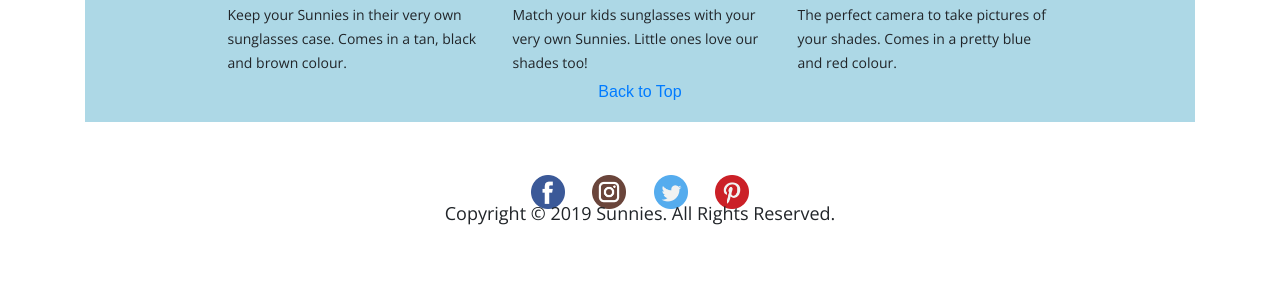
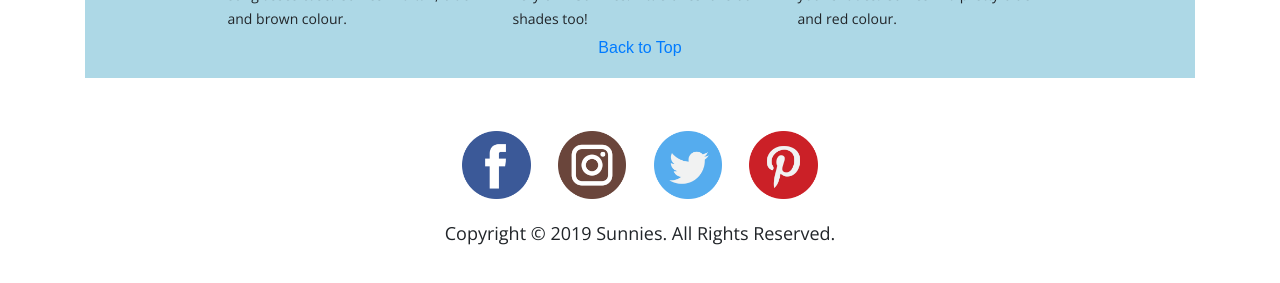
Before and after one commit to hillary25/ProductPromo, a website: page views/index.html in a window 1280 px wide. Shown: the part 2126-2409 px from the top of the page. Drawn offline with nearby package versions, Linux system fonts and the light colour scheme; files that its build step writes are made by us from their sources; files whose address does not match are found by name.

Commit message:
Update css

```diff
--- a/public/css/app.css
+++ b/public/css/app.css
@@ -109,6 +109,16 @@ hr
 	font-family: 'Open Sans', sans-serif;
 	margin-bottom: 30px;
 	margin-top: -10px;
+	line-height: 28px;
+}
+
+#websiteText3
+{
+	font-size: 18px;
+	text-align: justify;
+	font-family: 'Open Sans', sans-serif;
+    margin-bottom: 20px;
+    margin-top: 20px;
 	line-height: 28px;
 }
 
@@ -236,7 +246,7 @@ hr
 
 #socialMedia img
 {
-    width: 5%;
+    width: 8%;
     padding-left: 1%;
     padding-right: 1%;
 }
--- a/views/index.html
+++ b/views/index.html
@@ -128,7 +128,7 @@
             <a href="https://www.twitter.com" target="blank"><img src="images/twitter.png" alt="Twitter Icon" title="Sunnies Twitter Page"></a>
             <a href="https://www.pinterest.com" target="blank"><img src="images/pinterest.png" alt="Pinterest Icon" title="Sunnies Pinterest Page"></a>
         </div>
-        <p id="websiteText1">Copyright &copy; 2019 Sunnies. All Rights Reserved.</p>
+        <p id="websiteText3">Copyright &copy; 2019 Sunnies. All Rights Reserved.</p>
     </div>
 </footer>
 
```
Also changed, not shown: public/images/imageBusiness1.jpg, public/images/imageBusiness2.jpg.
